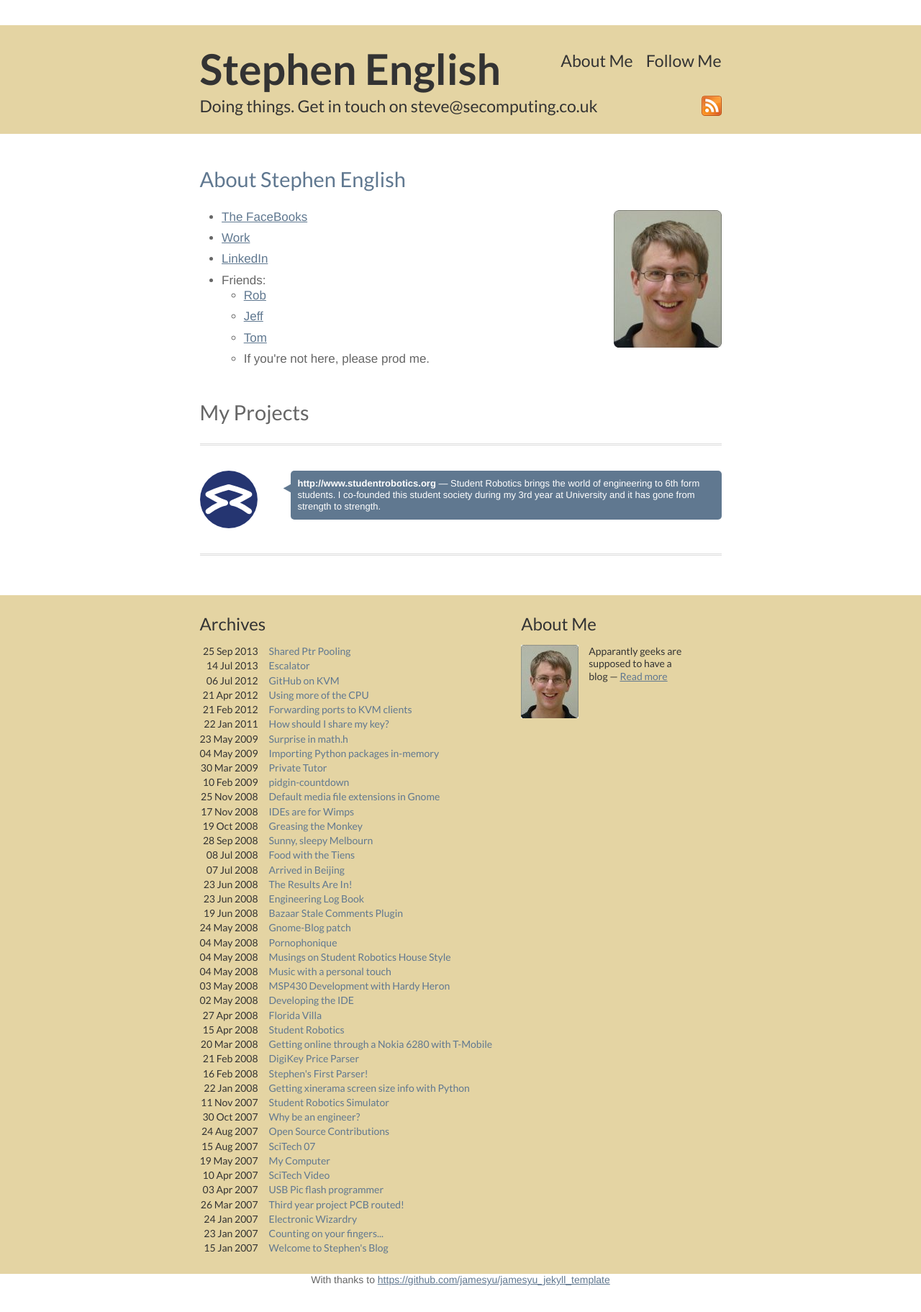
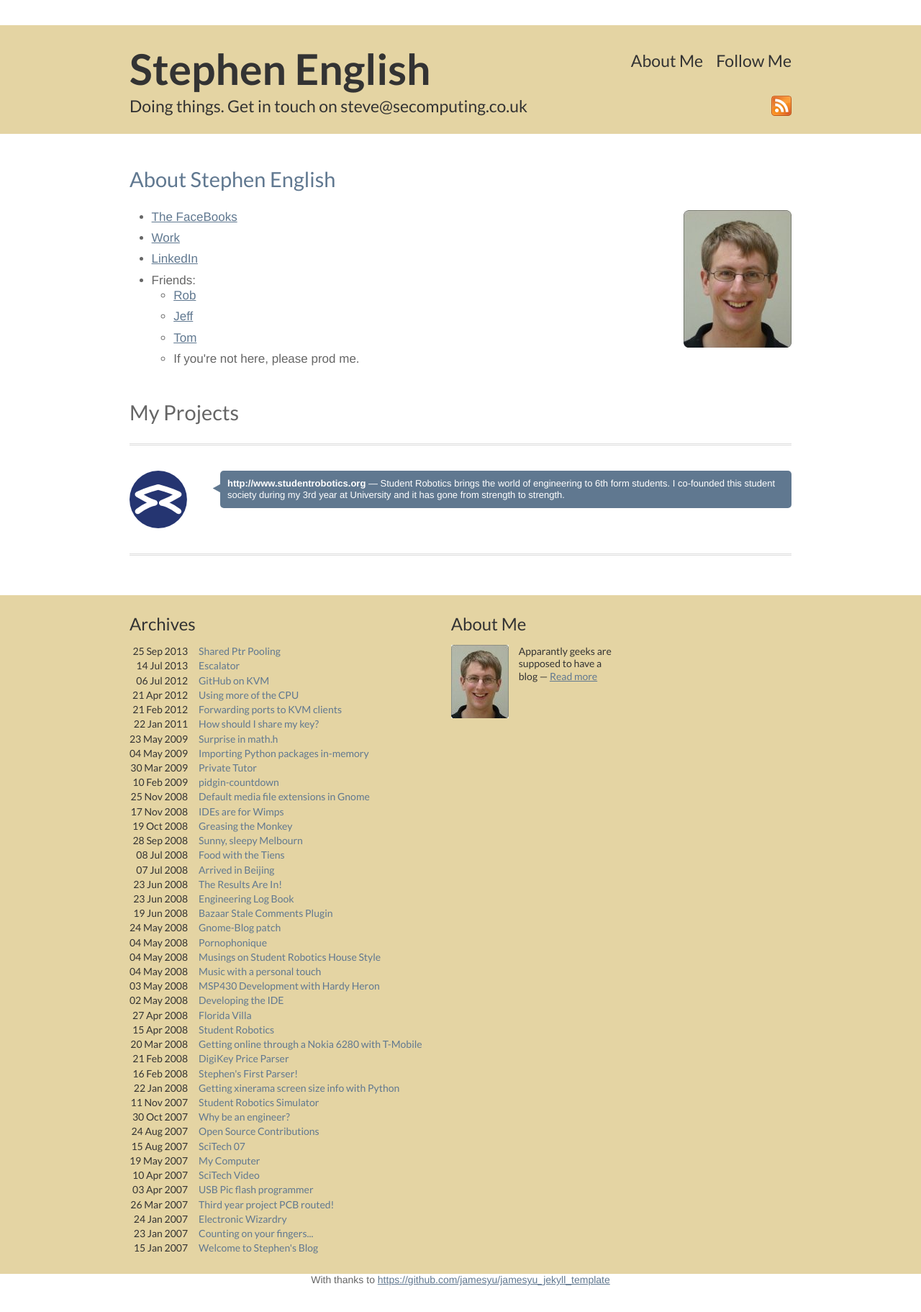
Before and after one commit to engie/engie.github.io, a Jekyll site: the page built from about.html, in a window 1280 px wide. Shown: the whole page at 72% size. Built offline with Jekyll 4.4.1, drawn with Linux system fonts in a browser that asks for light colours; Markdown is read by kramdown in place of the engine named in the settings.

Commit message:
Make wider

```diff
--- a/css/main.css
+++ b/css/main.css
@@ -15,7 +15,7 @@ body {
   color: #333; }
   #header .inner {
     text-align: left;
-    width: 725px;
+    width: 920px;
     margin: auto; }
   #header ul {
     float: right;
@@ -45,7 +45,7 @@ body {
 
 #content .inner {
   text-align: left;
-  width: 725px;
+  width: 920px;
   margin: auto; }
 
 .post {
@@ -80,7 +80,7 @@ body {
   color: #333; }
   #footer .inner {
     text-align: left;
-    width: 725px;
+    width: 920px;
     margin: auto; }
   #footer h3 {
     font-size: 24px;
```
